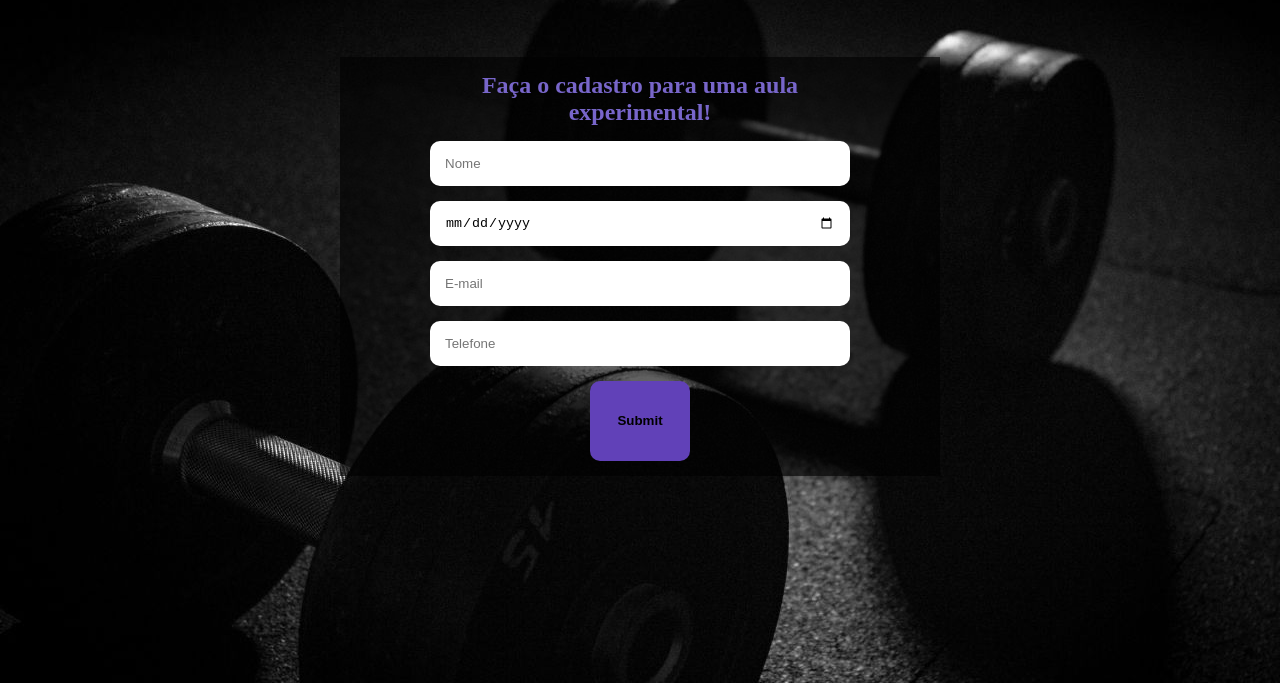
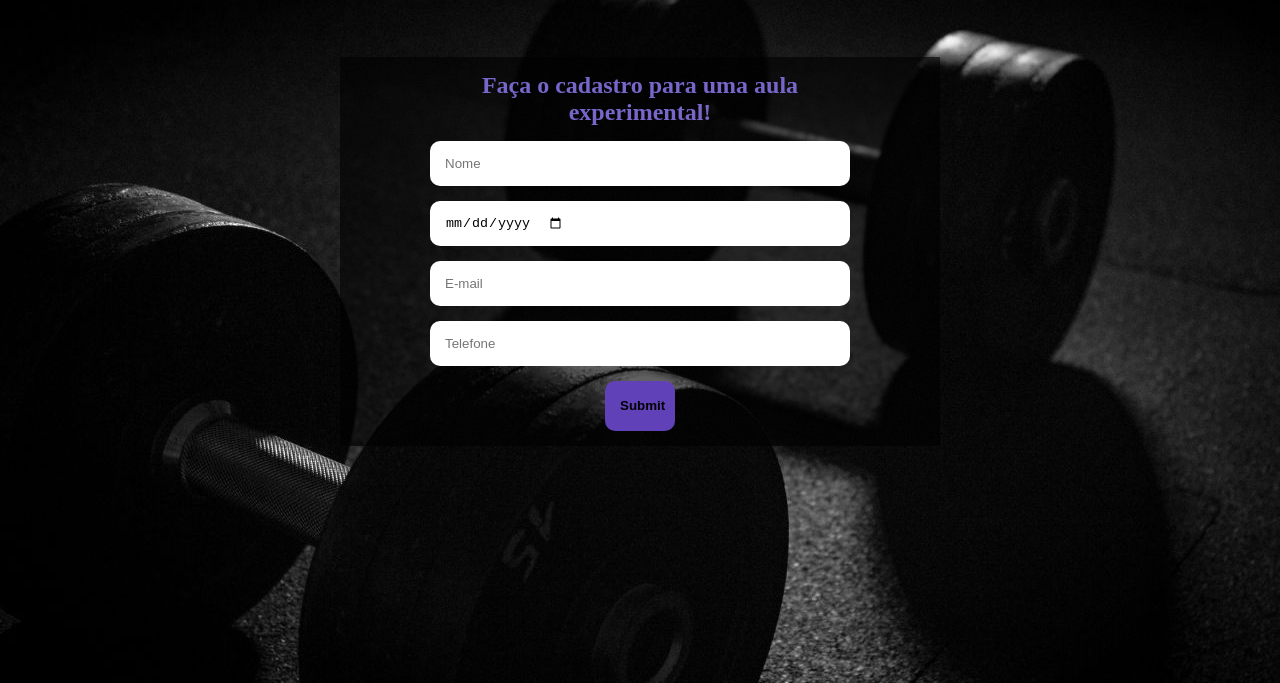
Before and after one commit to Dev-Stefany/Landing-Page---Academia, a plain HTML site: page index.html in a window 1280 px wide. Shown: the part 117-800 px from the top of the page. Drawn offline with Linux system fonts and the light colour scheme; a web font is replaced by a local one.

Commit message:
Update style.css

```diff
--- a/style.css
+++ b/style.css
@@ -50,8 +50,8 @@ form > h2{
 }
 input[type=submit]{
     font-weight: bolder;
-    height: 50px;
-    width: 70px;
+    height: 20px;
+    width: 40px;
     background-color: rgb(97, 65, 184);
     border: 10px;
     margin: auto;
@@ -63,6 +63,7 @@ input[type=submit]:hover{
     background-color: rgba(103, 103, 240, 0.781);
 }
 input[type=date]{
+    display: flex;
     box-sizing: content-box;
 }
 input{
```
